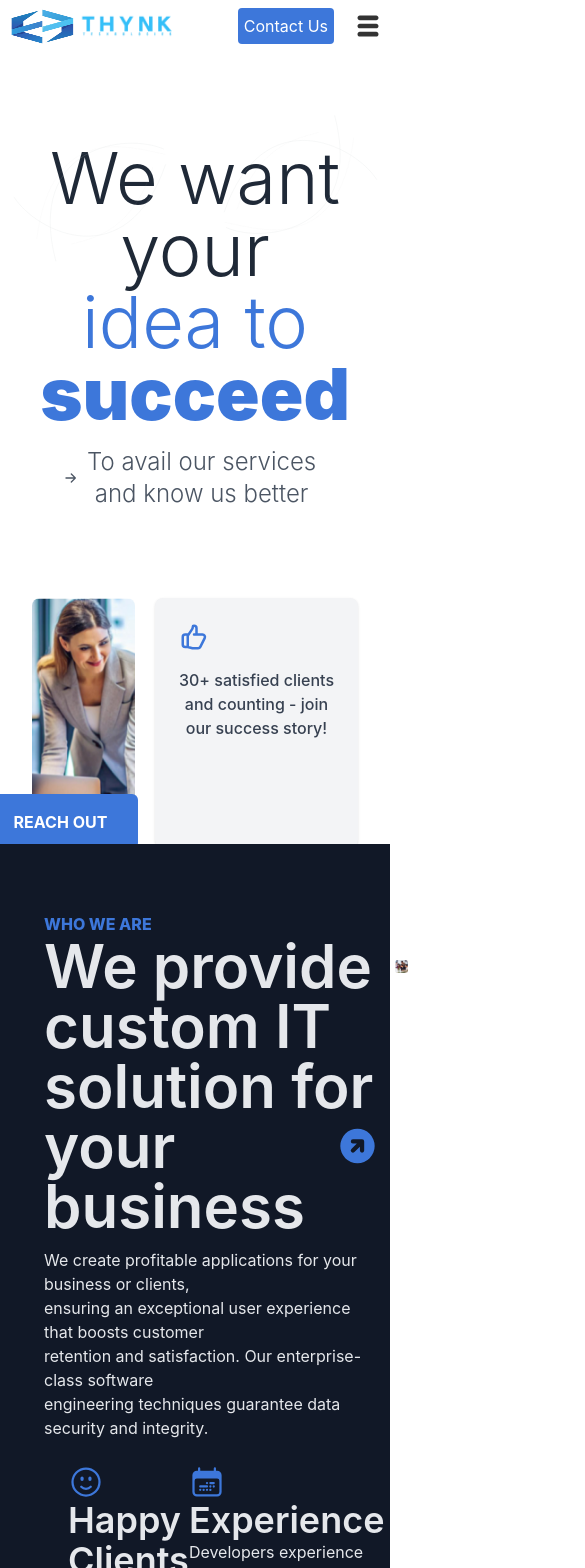
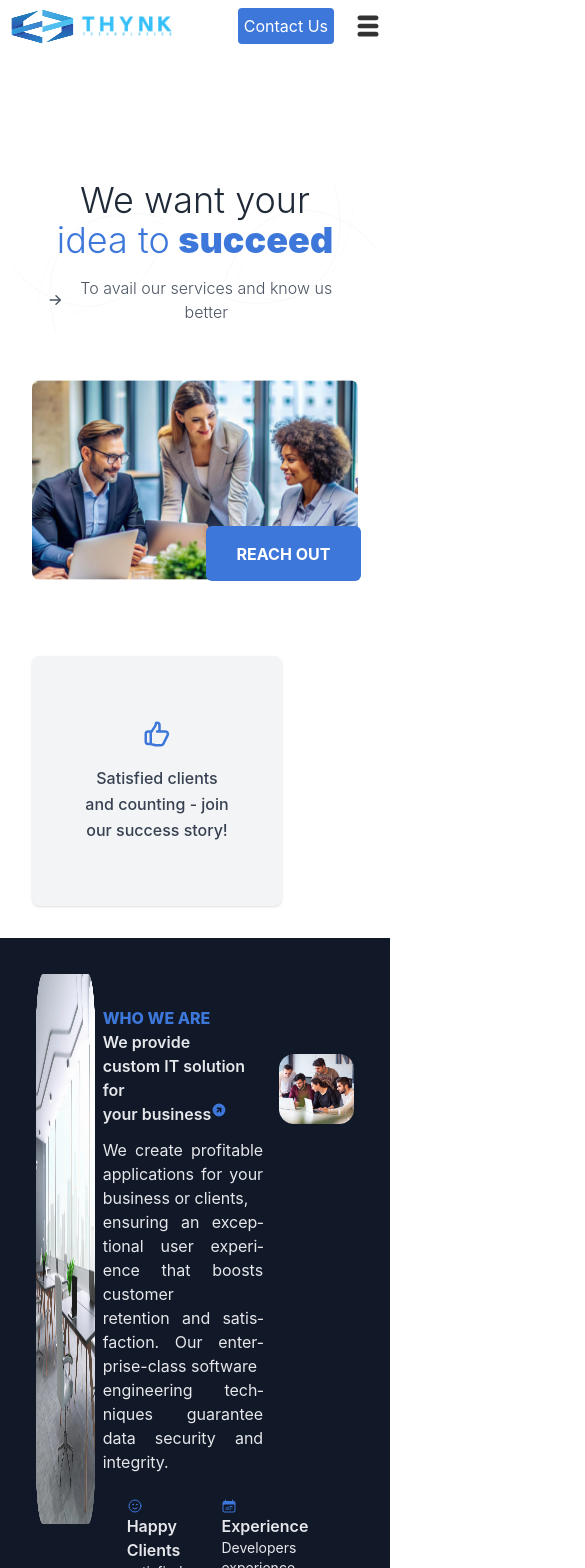
Before and after one commit to 94edwin89/thynk-tech, a React (Vite) app: page / in a window 390 px wide. Shown: the top 1568 px of the page, 585 px wide, since content can reach past the window. Built offline with nearby package versions, Linux system fonts and the light colour scheme.

Commit message:
update in responsive and landing page style

```diff
--- a/src/components/layouts/landingpage/LandingOne.jsx
+++ b/src/components/layouts/landingpage/LandingOne.jsx
@@ -1,61 +1,88 @@
 import { HiArrowRight, HiOutlineThumbUp } from "react-icons/hi";
 import { Link } from "react-router-dom";
-import svg from '../../../assets/svgs/lines-bg.svg';
+import svg from "../../../assets/svgs/lines-bg.svg";
 
 function LandingOne() {
   return (
     <section
-      className=" p-8 rounded-lg flex flex-col items-center pt-[110px] h-[100vh] relative"
+      className=" p-8 rounded-lg flex flex-col lg:ml-[15rem]  items-center pt-[180px] relative"
       style={{ backgroundColor: "white" }}
     >
-       <img src={svg} className="absolute left-[3%] z-[1] w-[43%]" />
-       <img src={svg} className="absolute right-[3%] z-[1] w-[43%] rotate-180" />
-      <div className="flex flex-col mb-8 w-full max-w-4xl items-center text-center md:text-left p-8">
-        <h1 className="text-7xl font-bold text-gray-800 mb-4">
+      <img src={svg} className="absolute left-[3%]  w-[43%]" />
+      <img src={svg} className="absolute right-[3%]  w-[43%] rotate-180" />
+
+      <div className="z-[1] flex flex-col mb-8 w-full max-w-4xl items-center text-center md:items-start md:text-left px-4 sm:px-6 lg:px-8">
+        {/* Heading */}
+        <h1 className="text-4xl sm:text-5xl md:text-6xl lg:text-7xl font-bold text-gray-800 mb-4">
           <span className="font-light">We want your</span>
-          <br />{" "}
+          <br />
           <span className="text-primary">
             <span className="font-light primary">idea to</span>{" "}
             <strong>succeed</strong>
           </span>
         </h1>
 
-        <p className="text-gray-600 mb-6 font-light text-2xl flex items-center justify-center md:justify-start">
+        {/* Paragraph */}
+        <p className="text-gray-600 mb-6 font-light text-base sm:text-lg md:text-xl lg:text-2xl flex items-center justify-center md:justify-start gap-2">
           <HiArrowRight /> To avail our services and know us better
         </p>
       </div>
 
-      <div className=" grid grid-flow-col gap-5">
+      {/* <div className=" grid grid-flow-col gap-5">
         <div className="flex-1 flex flex-col items-center w-full mb-8">
           <div className="relative mb-6">
             <img
               src="public/landing.png" // Replace with your actual image URL
               alt="Team collaborating"
               className="w-[550px] h-[250px] rounded-lg object-cover"
-              // style={{
-              //   clipPath:
-              //     "polygon(10% 0%, 100% 0%, 100% 90%, 90% 100%, 0% 100%, 0% 10%)",
-              // }}
             />
 
-            <button className="w-[155px] font-bold h-[55px] absolute bottom-[-1px] right-[-3px] bg-primary text-white py-2 px-4 rounded-md hover:bg-[#28b1eb]">
+            <button className="w-[155px] font-bold h-[55px]  absolute bottom-[-1px] right-[-3px] bg-primary text-white py-2 px-4 rounded-md hover:bg-[#28b1eb]">
               <Link to="/contact-us"> REACH OUT</Link>
             </button>
           </div>
         </div>
 
-        <div className="flex-1 flex-row w-full h-[250px] bg-gray-100 p-6 rounded-lg shadow text-center">
+        <div className="z-[1] flex-1 flex-row w-full  h-[250px] bg-gray-100 p-6 rounded-lg shadow text-center">
           <div className="text-primary text-3xl mb-4 z-[10]">
             <HiOutlineThumbUp />
           </div>
 
           <p className="text-gray-700 font-medium">
-            30+ satisfied clients
+            satisfied clients
             <br /> and counting - join
             <br /> our success story!
           </p>
         </div>
-      </div>
+      </div> */}
+      <div className="grid grid-cols-1 md:grid-cols-2 gap-5">
+  {/* Image Section */}
+  <div className="flex flex-col items-center w-full mb-8">
+    <div className="relative mb-6">
+      <img
+        src="public/landing.png" // Replace with your actual image URL
+        alt="Team collaborating"
+        className="w-full max-w-[550px] h-[200px] sm:h-[250px] rounded-lg object-cover"
+      />
+      <button className="w-[155px] font-bold h-[55px] absolute bottom-[-1px] right-[-3px] bg-primary text-white py-2 px-4 rounded-md hover:bg-[#28b1eb]">
+        <Link to="/contact-us"> REACH OUT</Link>
+      </button>
+    </div>
+  </div>
+
+  {/* Text Section */}
+  <div className="z-[1] flex flex-col justify-center items-center md:items-start w-[250px] h-[250px] bg-gray-100 p-6 rounded-lg shadow text-center md:text-left">
+    <div className="text-primary text-3xl mb-4">
+      <HiOutlineThumbUp />
+    </div>
+    <p className="text-gray-700 font-medium leading-relaxed">
+      Satisfied clients
+      <br /> and counting - join
+      <br /> our success story!
+    </p>
+  </div>
+</div>
+
     </section>
   );
 }
--- a/src/components/layouts/landingpage/LandingSecond.jsx
+++ b/src/components/layouts/landingpage/LandingSecond.jsx
@@ -35,9 +35,9 @@ function LandingSecond() {
       }`}
     >
       <div className="grid grid-flow-col gap-2 p-9 bg-gray-900 text-gray-200">
-        <div>
+        <div >
           <img
-            className=" w-[450px] h-[550px]"
+            className="sm:h-[200px] overflow-hidden w-[450px] h-[550px]"
             src="public/office-image.png"
             alt="400x400"
           />
@@ -46,8 +46,8 @@ function LandingSecond() {
         <div>
           <div className="grid grid-flow-col gap-4">
             <div>
-              <p className="text-primary font-extrabold pt-8">WHO WE ARE</p>
-              <h1 className="text-6xl">
+              <p className="text-primary sm:text-xl md:text-2xl lg:text-3xl font-extrabold pt-8">WHO WE ARE</p>
+              <h1 className="sm:text-2xl md:text-3xl lg:text-6xl">
                 We provide
                 <br />
                 custom IT solution for
@@ -57,7 +57,7 @@ function LandingSecond() {
                   <HiArrowCircleUp className=" text-primary rotate-45" />
                 </span>
               </h1>
-              <p className="mt-3">
+              <p className="mt-3 sm:text-xm text-justify hyphens-auto">
                 We create profitable applications for your business or clients,
                 <br /> ensuring an exceptional user experience that boosts
                 customer
@@ -68,31 +68,27 @@ function LandingSecond() {
               </p>
             </div>
 
-            <div className="mt-[80px]">
-              <img
-
-                src="public/employee.png"
-                alt="400x400"
-              />
+            <div className="sm:w-2 sm:h-3 mt-[80px] lg:w-[200px]">
+              <img src="public/employee.png" alt="400x400" />
             </div>
           </div>
 
           <div className="flex justify-evenly p-6">
             <div>
-              <h1 className="text-4xl">
+              <h1 className="sm:text-2xl md:text-3xl lg:text-4xl">
                 <HiOutlineFaceSmile className="text-primary" />
                 Happy Clients
               </h1>
-              <p>
+              <p className="text-sm">
                 satisfied clients and counting
                 <br />- join our success story!
               </p>
             </div>
             <div>
-              <h1 className="text-4xl">
+              <h1 className="sm:text-2xl md:text-3xl lg:text-4xl">
                 <HiCalendarDateRange className=" text-primary" /> Experience
               </h1>
-              <p>
+              <p className="text-sm">
                 Developers experience delivering
                 <br />
                 top-quality solutions - trust us!
--- a/src/components/layouts/landingpage/OurServices.jsx
+++ b/src/components/layouts/landingpage/OurServices.jsx
@@ -1,3 +1,161 @@
+// import React, { useEffect, useRef, useState } from "react";
+// import Button from "../../UI/Button";
+// import { RiCustomerService2Fill } from "react-icons/ri";
+// import { TbSeo } from "react-icons/tb";
+// import { HiDevicePhoneMobile } from "react-icons/hi2";
+// import { MdOutlineWeb } from "react-icons/md";
+// import { Link } from "react-router-dom";
+
+// function LandingSecond() {
+//   const [isVisible, setIsVisible] = useState(false); // Tracks visibility
+//   const componentRef = useRef(null);
+
+//   useEffect(() => {
+//     const observer = new IntersectionObserver(
+//       ([entry]) => {
+//         setIsVisible(entry.isIntersecting);
+//       },
+//       { threshold: 0.5 } // Trigger when 50% of the component is visible
+//     );
+
+//     if (componentRef.current) {
+//       observer.observe(componentRef.current);
+//     }
+
+//     return () => {
+//       if (componentRef.current) {
+//         observer.unobserve(componentRef.current);
+//       }
+//     };
+//   }, []);
+
+//   return (
+//     <div
+//       ref={componentRef}
+//       className={`transition-all duration-700 ease-in-out ${
+//         isVisible ? "opacity-1 translate-y-0" : "opacity-0 translate-y-10"
+//       }`}
+//       style={{
+//         backgroundImage: `url('public/Background-our-services.png')`,
+//         backgroundSize: "cover",
+//         backgroundPosition: "center",
+//         backgroundRepeat: "no-repeat",
+//       }}
+//     >
+//       <div className="grid grid-flow-col gap-2 p-9 bg-gray-500 bg-opacity-70 text-gray-200">
+//         <div>
+//           <div className="grid grid-flow-col gap-4 items-center pl-40">
+//             <div>
+//               <p className="text-primary font-extrabold pt-8">OUR SERVICES</p>
+//               <h1 className="text-6xl">
+//                 Explore our services
+//                 <br />
+//                 with just one click
+//                 <br />
+//               </h1>
+//               <p className="mt-3">
+//                 At our IT Services & Consulting company, we deliver tailored
+//                 solutions <br /> to empower businesses and meet their technology
+//                 aspirations. With a team <br /> of seasoned professionals, we
+//                 specialize in turning challenges into <br /> opportunities,
+//                 ensuring you gain the most from your tech investments <br />{" "}
+//                 while fostering innovation. Here’s an overview of what we bring
+//                 to the table:
+//               </p>
+//               <Button className="mt-4">
+//                 <Link to="/services/web-dev">VIEW ALL SERVICES</Link>
+//               </Button>
+//             </div>
+//             {/* --------------------------------------------------------------------------------- */}
+//             <div className="-ml-[180px]  mt-[80px] grid grid-flow-col ">
+//               {/* first section */}
+//               <div className="-mt-[80px]">
+//                 <div className="group bg-white flex flex-col items-center p-5 rounded-md w-[240px] mb-3 hover:bg-primary transition duration-300">
+//                   <RiCustomerService2Fill className="text-6xl  text-primary group-hover:text-white" />
+//                   <h1 className="text-2xl text-black group-hover:text-white">
+//                     IT Infrastructure
+//                   </h1>
+//                   <p className="text-gray-600 text-sm group-hover:text-white">
+//                     Empower your business with
+//                     <br />
+//                     scalable and secure IT infrastructure.
+//                     <br />
+//                     We deliver customized solutions
+//                     <br />
+//                     to streamline operations,
+//                     <br />
+//                     enhance productivity, and
+//                     <br />
+//                     drive sustainable growth.
+//                   </p>
+//                 </div>
+
+//                 <div className="group bg-white flex flex-col items-center p-5 rounded-md w-[240px]  hover:bg-primary transition duration-300">
+//                   <MdOutlineWeb className="text-6xl text-primary group-hover:text-white" />
+//                   <h1 className="text-2xl text-black group-hover:text-white">
+//                     Web Development
+//                   </h1>
+//                   <p className="text-gray-600 text-sm group-hover:text-white">
+//                     Build robust, responsive, and
+//                     <br />
+//                     visually stunning websites. Our
+//                     <br />
+//                     web development solutions ensure
+//                     <br />
+//                     seamless performance and
+//                     <br />
+//                     exceptional user experience.
+//                   </p>
+//                 </div>
+//               </div>
+
+//               {/* second section */}
+//               <div className="-ml-[80px] -mt-[30px]">
+//                 <div className="group bg-white flex flex-col items-center p-5 rounded-md w-[240px] mb-3  hover:bg-primary transition duration-300">
+//                   <HiDevicePhoneMobile className="text-6xl text-primary group-hover:text-white" />
+//                   <h1 className="text-2xl text-black group-hover:text-white">
+//                     Mobile Apps
+//                   </h1>
+//                   <p className="text-gray-600 text-sm group-hover:text-white">
+//                     Transform your ideas into intuitive
+//                     <br />
+//                     mobile experiences. Our expert
+//                     <br />
+//                     team delivers user-friendly apps
+//                     <br />
+//                     that drive engagement and meet
+//                     <br />
+//                     your business goals.
+//                   </p>
+//                 </div>
+
+//                 <div className="group bg-white flex flex-col items-center p-5 rounded-md w-[240px]  hover:bg-primary transition duration-300">
+//                   <TbSeo className="text-6xl text-primary group-hover:text-white" />
+//                   <h1 className="text-2xl text-black group-hover:text-white">
+//                     SEO Services
+//                   </h1>
+//                   <p className="text-gray-600 text-sm group-hover:text-white">
+//                     Unlock the potential of your online presence with
+//                     <br />
+//                     our expert SEO strategies. Drive
+//                     <br />
+//                     organic traffic, boost search
+//                     <br />
+//                     rankings, and grow your
+//                     <br />
+//                     business effectively.
+//                   </p>
+//                 </div>
+//               </div>
+//             </div>
+//           </div>
+//         </div>
+//       </div>
+//     </div>
+//   );
+// }
+
+// export default LandingSecond;
 import React, { useEffect, useRef, useState } from "react";
 import Button from "../../UI/Button";
 import { RiCustomerService2Fill } from "react-icons/ri";
@@ -7,7 +165,7 @@ import { MdOutlineWeb } from "react-icons/md";
 import { Link } from "react-router-dom";
 
 function LandingSecond() {
-  const [isVisible, setIsVisible] = useState(false); // Tracks visibility
+  const [isVisible, setIsVisible] = useState(false);
   const componentRef = useRef(null);
 
   useEffect(() => {
@@ -15,7 +173,7 @@ function LandingSecond() {
       ([entry]) => {
         setIsVisible(entry.isIntersecting);
       },
-      { threshold: 0.5 } // Trigger when 50% of the component is visible
+      { threshold: 0.5 }
     );
 
     if (componentRef.current) {
@@ -42,111 +200,79 @@ function LandingSecond() {
         backgroundRepeat: "no-repeat",
       }}
     >
-      <div className="grid grid-flow-col gap-2 p-9 bg-gray-500 bg-opacity-70 text-gray-200">
-        <div>
-          <div className="grid grid-flow-col gap-4 items-center pl-40">
-            <div>
-              <p className="text-primary font-extrabold pt-8">OUR SERVICES</p>
-              <h1 className="text-6xl">
+      <div className="grid gap-4 p-6 sm:p-8 lg:p-12 bg-gray-500 bg-opacity-70 text-gray-200">
+        <div className="text-center lg:text-left">
+          <p className="text-primary font-extrabold pt-4 sm:pt-8">OUR SERVICES</p>
+          <h1 className="text-3xl sm:text-4xl lg:text-6xl">
             Explore our services
             <br />
             with just one click
-                <br />
           </h1>
-              <p className="mt-3">
+          <p className="mt-3 text-sm sm:text-base lg:text-lg">
             At our IT Services & Consulting company, we deliver tailored
-                solutions <br /> to empower businesses and meet their technology
-                aspirations. With a team <br /> of seasoned professionals, we
-                specialize in turning challenges into <br /> opportunities,
-                ensuring you gain the most from your tech investments <br />{" "}
-                while fostering innovation. Here’s an overview of what we bring
-                to the table:
+            solutions to empower businesses and meet their technology
+            aspirations. With a team of seasoned professionals, we specialize
+            in turning challenges into opportunities, ensuring you gain the most
+            from your tech investments while fostering innovation. Here’s an
+            overview of what we bring to the table:
           </p>
           <Button className="mt-4">
             <Link to="/services/web-dev">VIEW ALL SERVICES</Link>
           </Button>
         </div>
-            {/* --------------------------------------------------------------------------------- */}
-            <div className="-ml-[180px]  mt-[80px] grid grid-flow-col ">
-              {/* first section */}
-              <div className="-mt-[80px]">
-                <div className="group bg-white flex flex-col items-center p-5 rounded-md w-[240px] mb-3 hover:bg-primary transition duration-300">
-                  <RiCustomerService2Fill className="text-6xl  text-primary group-hover:text-white" />
-                  <h1 className="text-2xl text-black group-hover:text-white">
+
+        <div className="grid gap-6 sm:grid-cols-1 lg:grid-cols-2 lg:gap-8 mt-10">
+          {/* First column */}
+          <div className="space-y-6">
+            <div className="group bg-white flex flex-col items-center p-5 rounded-md hover:bg-primary transition duration-300">
+              <RiCustomerService2Fill className="text-6xl text-primary group-hover:text-white" />
+              <h1 className="text-xl lg:text-2xl text-black group-hover:text-white mt-2">
                 IT Infrastructure
               </h1>
-                  <p className="text-gray-600 text-sm group-hover:text-white">
-                    Empower your business with
-                    <br />
-                    scalable and secure IT infrastructure.
-                    <br />
-                    We deliver customized solutions
-                    <br />
-                    to streamline operations,
-                    <br />
-                    enhance productivity, and
-                    <br />
-                    drive sustainable growth.
+              <p className="text-gray-600 text-sm group-hover:text-white text-center">
+                Empower your business with scalable and secure IT infrastructure.
+                We deliver customized solutions to streamline operations,
+                enhance productivity, and drive sustainable growth.
               </p>
             </div>
 
-                <div className="group bg-white flex flex-col items-center p-5 rounded-md w-[240px]  hover:bg-primary transition duration-300">
+            <div className="group bg-white flex flex-col items-center p-5 rounded-md hover:bg-primary transition duration-300">
               <MdOutlineWeb className="text-6xl text-primary group-hover:text-white" />
-                  <h1 className="text-2xl text-black group-hover:text-white">
+              <h1 className="text-xl lg:text-2xl text-black group-hover:text-white mt-2">
                 Web Development
               </h1>
-                  <p className="text-gray-600 text-sm group-hover:text-white">
-                    Build robust, responsive, and
-                    <br />
-                    visually stunning websites. Our
-                    <br />
-                    web development solutions ensure
-                    <br />
-                    seamless performance and
-                    <br />
+              <p className="text-gray-600 text-sm group-hover:text-white text-center">
+                Build robust, responsive, and visually stunning websites. Our
+                web development solutions ensure seamless performance and
                 exceptional user experience.
               </p>
             </div>
           </div>
 
-              {/* second section */}
-              <div className="-ml-[80px] -mt-[30px]">
-                <div className="group bg-white flex flex-col items-center p-5 rounded-md w-[240px] mb-3  hover:bg-primary transition duration-300">
+          {/* Second column */}
+          <div className="space-y-6">
+            <div className="group bg-white flex flex-col items-center p-5 rounded-md hover:bg-primary transition duration-300">
               <HiDevicePhoneMobile className="text-6xl text-primary group-hover:text-white" />
-                  <h1 className="text-2xl text-black group-hover:text-white">
+              <h1 className="text-xl lg:text-2xl text-black group-hover:text-white mt-2">
                 Mobile Apps
               </h1>
-                  <p className="text-gray-600 text-sm group-hover:text-white">
-                    Transform your ideas into intuitive
-                    <br />
-                    mobile experiences. Our expert
-                    <br />
-                    team delivers user-friendly apps
-                    <br />
-                    that drive engagement and meet
-                    <br />
-                    your business goals.
+              <p className="text-gray-600 text-sm group-hover:text-white text-center">
+                Transform your ideas into intuitive mobile experiences. Our
+                expert team delivers user-friendly apps that drive engagement
+                and meet your business goals.
               </p>
             </div>
 
-                <div className="group bg-white flex flex-col items-center p-5 rounded-md w-[240px]  hover:bg-primary transition duration-300">
+            <div className="group bg-white flex flex-col items-center p-5 rounded-md hover:bg-primary transition duration-300">
               <TbSeo className="text-6xl text-primary group-hover:text-white" />
-                  <h1 className="text-2xl text-black group-hover:text-white">
+              <h1 className="text-xl lg:text-2xl text-black group-hover:text-white mt-2">
                 SEO Services
               </h1>
-                  <p className="text-gray-600 text-sm group-hover:text-white">
-                    Unlock the potential of your online presence with
-                    <br />
-                    our expert SEO strategies. Drive
-                    <br />
-                    organic traffic, boost search
-                    <br />
-                    rankings, and grow your
-                    <br />
-                    business effectively.
+              <p className="text-gray-600 text-sm group-hover:text-white text-center">
+                Unlock the potential of your online presence with our expert
+                SEO strategies. Drive organic traffic, boost search rankings,
+                and grow your business effectively.
               </p>
-                </div>
-              </div>
             </div>
           </div>
         </div>
```
Also changed, not shown: src/components/layouts/landingpage/OurExpetise.jsx (+6 -6 lines). Lines whose indentation alone changed are shown as unchanged.
